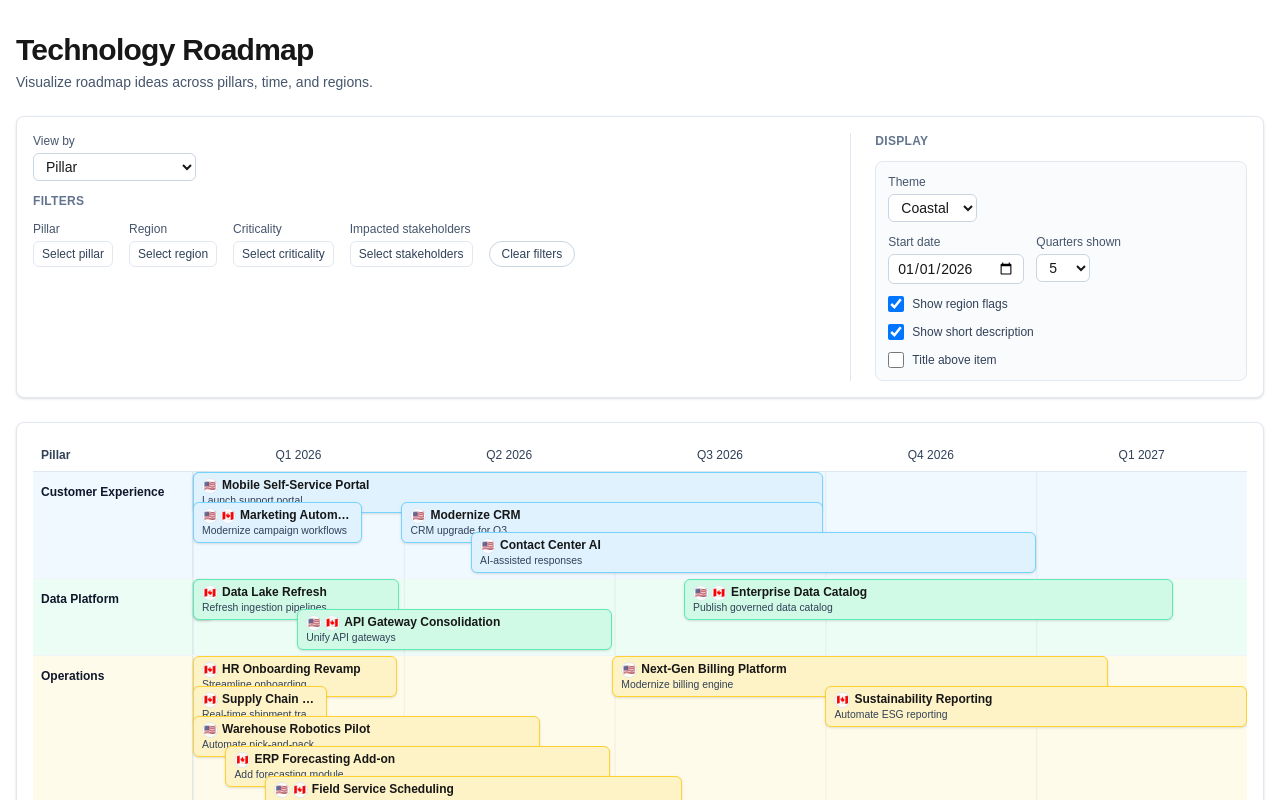
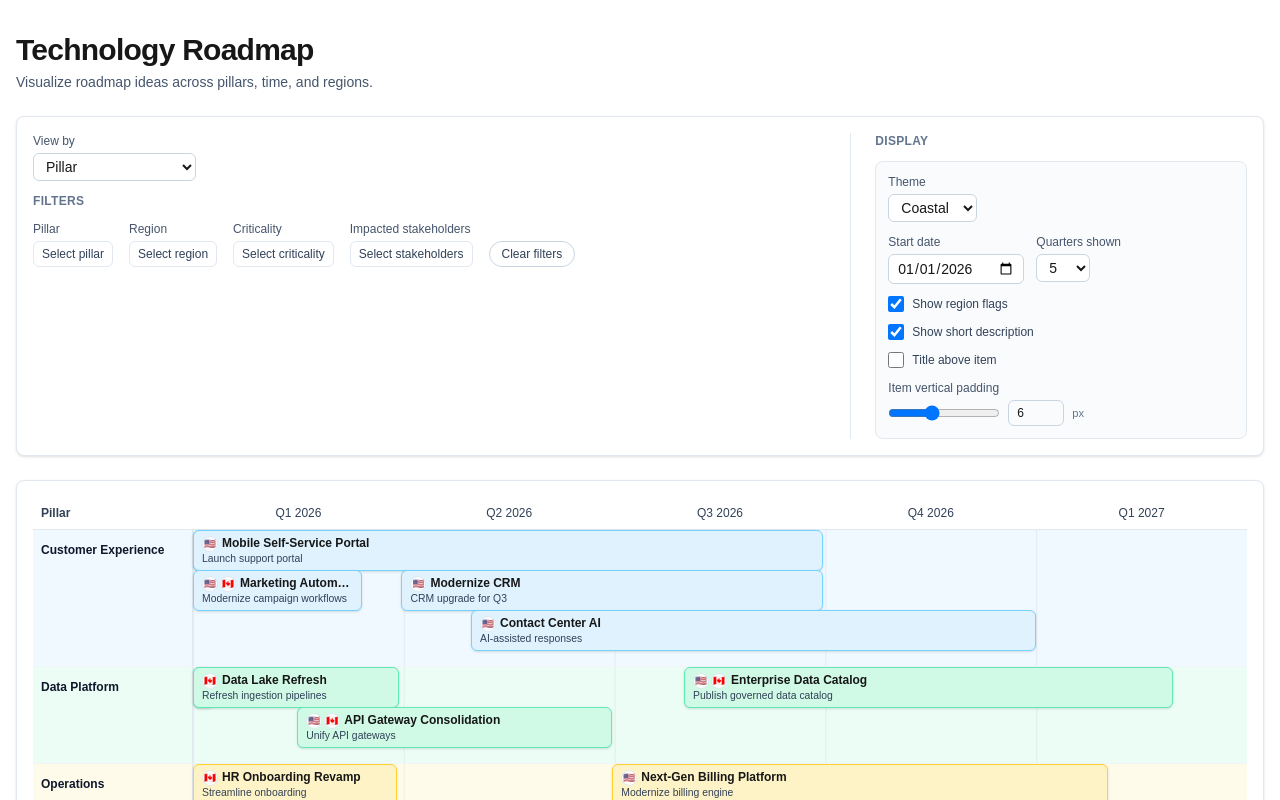
Before and after one commit to afalubi/roadmap-viewer, a Next.js app: page / in a window 1280 px wide. Shown: the top 800 px of the page. Built offline with nearby package versions, Linux system fonts and the light colour scheme.

Commit message:
feat: slider for verticle padding

```diff
--- a/src/app/page.tsx
+++ b/src/app/page.tsx
@@ -26,6 +26,7 @@ export default function HomePage() {
     showRegionEmojis: true,
     showShortDescription: true,
     titleAbove: false,
+    itemVerticalPadding: 6,
   });
   const [selectedTheme, setSelectedTheme] = useState<
     'coastal' | 'orchard' | 'sunset'
--- a/src/components/roadmap/RoadmapFilters.tsx
+++ b/src/components/roadmap/RoadmapFilters.tsx
@@ -21,11 +21,13 @@ interface Props {
     showRegionEmojis: boolean;
     showShortDescription: boolean;
     titleAbove: boolean;
+    itemVerticalPadding: number;
   };
   setDisplayOptions: (value: {
     showRegionEmojis: boolean;
     showShortDescription: boolean;
     titleAbove: boolean;
+    itemVerticalPadding: number;
   }) => void;
   selectedTheme: 'coastal' | 'orchard' | 'sunset';
   setSelectedTheme: (value: 'coastal' | 'orchard' | 'sunset') => void;
@@ -288,6 +290,42 @@ export function RoadmapFilters({
               />
               Title above item
             </label>
+            <div>
+              <label className="block text-xs font-medium text-slate-600 mb-1">
+                Item vertical padding
+              </label>
+              <div className="flex items-center gap-2">
+                <input
+                  type="range"
+                  min={0}
+                  max={16}
+                  step={1}
+                  value={displayOptions.itemVerticalPadding}
+                  onChange={(e) =>
+                    setDisplayOptions({
+                      ...displayOptions,
+                      itemVerticalPadding: Number(e.target.value),
+                    })
+                  }
+                  className="w-28"
+                />
+                <input
+                  type="number"
+                  min={0}
+                  max={16}
+                  step={1}
+                  value={displayOptions.itemVerticalPadding}
+                  onChange={(e) =>
+                    setDisplayOptions({
+                      ...displayOptions,
+                      itemVerticalPadding: Number(e.target.value),
+                    })
+                  }
+                  className="w-14 rounded-md border border-slate-300 px-2 py-1 text-xs"
+                />
+                <span className="text-[0.7rem] text-slate-500">px</span>
+              </div>
+            </div>
           </div>
         </div>
       </div>
--- a/src/components/roadmap/RoadmapSwimlane.tsx
+++ b/src/components/roadmap/RoadmapSwimlane.tsx
@@ -20,6 +20,7 @@ interface Props {
     showRegionEmojis: boolean;
     showShortDescription: boolean;
     titleAbove: boolean;
+    itemVerticalPadding: number;
   };
   theme: 'coastal' | 'orchard' | 'sunset';
   laneIndex: number;
@@ -47,9 +48,9 @@ export function RoadmapSwimlane({
   const lanePaddingTop = displayOptions.titleAbove ? 20 : 8;
   const lanePaddingX = 8;
   const lanePaddingBottom = 8;
-  const rowHeight = 24;
+  const rowHeight = displayOptions.showShortDescription ? 34 : 24;
   const labelHeight = displayOptions.titleAbove ? 12 : 0;
-  const rowGap = 6;
+  const rowGap = displayOptions.itemVerticalPadding;
   const laneRowHeight = rowHeight + rowGap + labelHeight;
   const timelineStart = quarters[0]?.start.getTime() ?? 0;
   const timelineEnd = quarters[quarters.length - 1]?.end.getTime() ?? 0;
--- a/src/components/roadmap/RoadmapTimeline.tsx
+++ b/src/components/roadmap/RoadmapTimeline.tsx
@@ -14,6 +14,7 @@ interface Props {
     showRegionEmojis: boolean;
     showShortDescription: boolean;
     titleAbove: boolean;
+    itemVerticalPadding: number;
   };
   theme: 'coastal' | 'orchard' | 'sunset';
   startDate: string;
```
